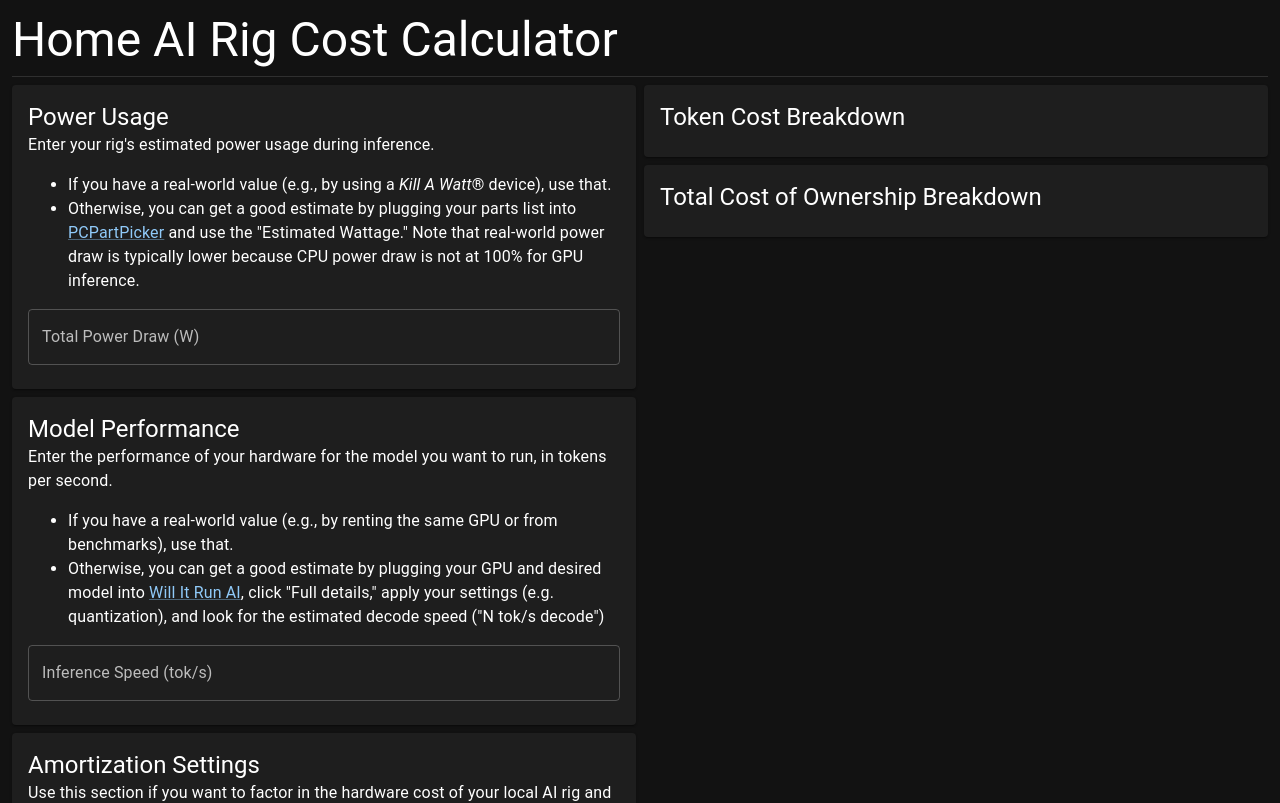
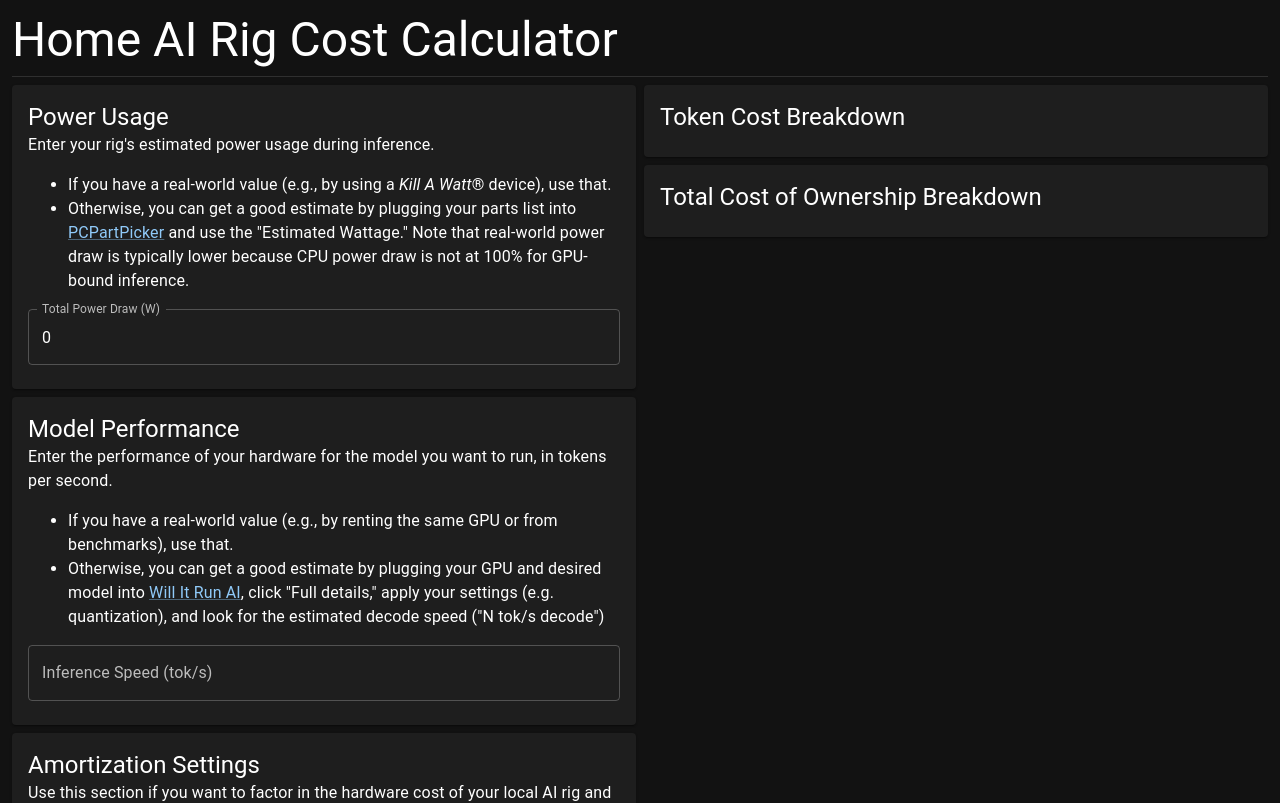
Before and after one commit to gabrianrchua/local-ai-calculator, a React (Vite) app: page / in a window 1280 px wide. Shown: the top 803 px of the page. Built offline with nearby package versions, Linux system fonts and the light colour scheme.

Commit message:
feat(wip): control form elements, validation

```diff
--- a/src/pages/Home.tsx
+++ b/src/pages/Home.tsx
@@ -9,8 +9,16 @@ import {
 } from '@mui/material';
 
 import styles from './Home.module.css';
+import { useState } from 'react';
+
+const isNumber = (value: string) => {
+  return Number.isNaN(parseInt(value));
+};
 
 export const HomePage = () => {
+  const [powerDraw, setPowerDraw] = useState<string>('0');
+  const [powerDrawError, setPowerDrawError] = useState<boolean>(false);
+
   return (
     <>
       <Typography variant="h3">Home AI Rig Cost Calculator</Typography>
@@ -39,7 +47,7 @@ export const HomePage = () => {
                     </Link>{' '}
                     and use the "Estimated Wattage." Note that real-world power
                     draw is typically lower because CPU power draw is not at
-                    100% for GPU inference.
+                    100% for GPU-bound inference.
                   </Typography>
                 </li>
               </ul>
@@ -47,7 +55,13 @@ export const HomePage = () => {
                 variant="outlined"
                 label="Total Power Draw (W)"
                 fullWidth
-                type="number"
+                value={powerDraw}
+                onChange={(event) => {
+                  setPowerDraw(event.target.value);
+                  setPowerDrawError(!isNumber(event.target.value));
+                }}
+                error={powerDrawError}
+                helperText={powerDrawError ? 'Enter a valid number' : ''}
               />
             </CardContent>
           </Card>
```
